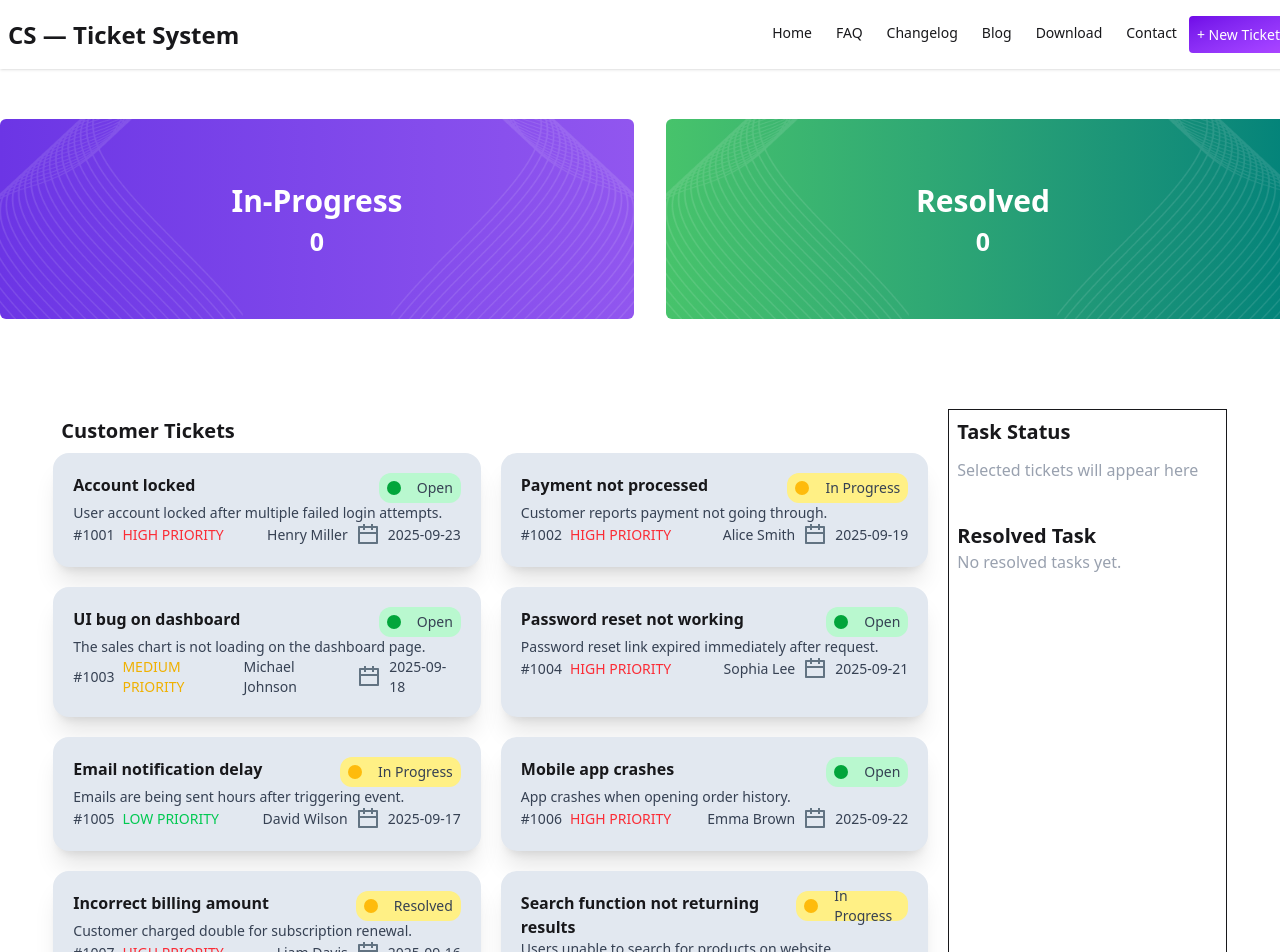
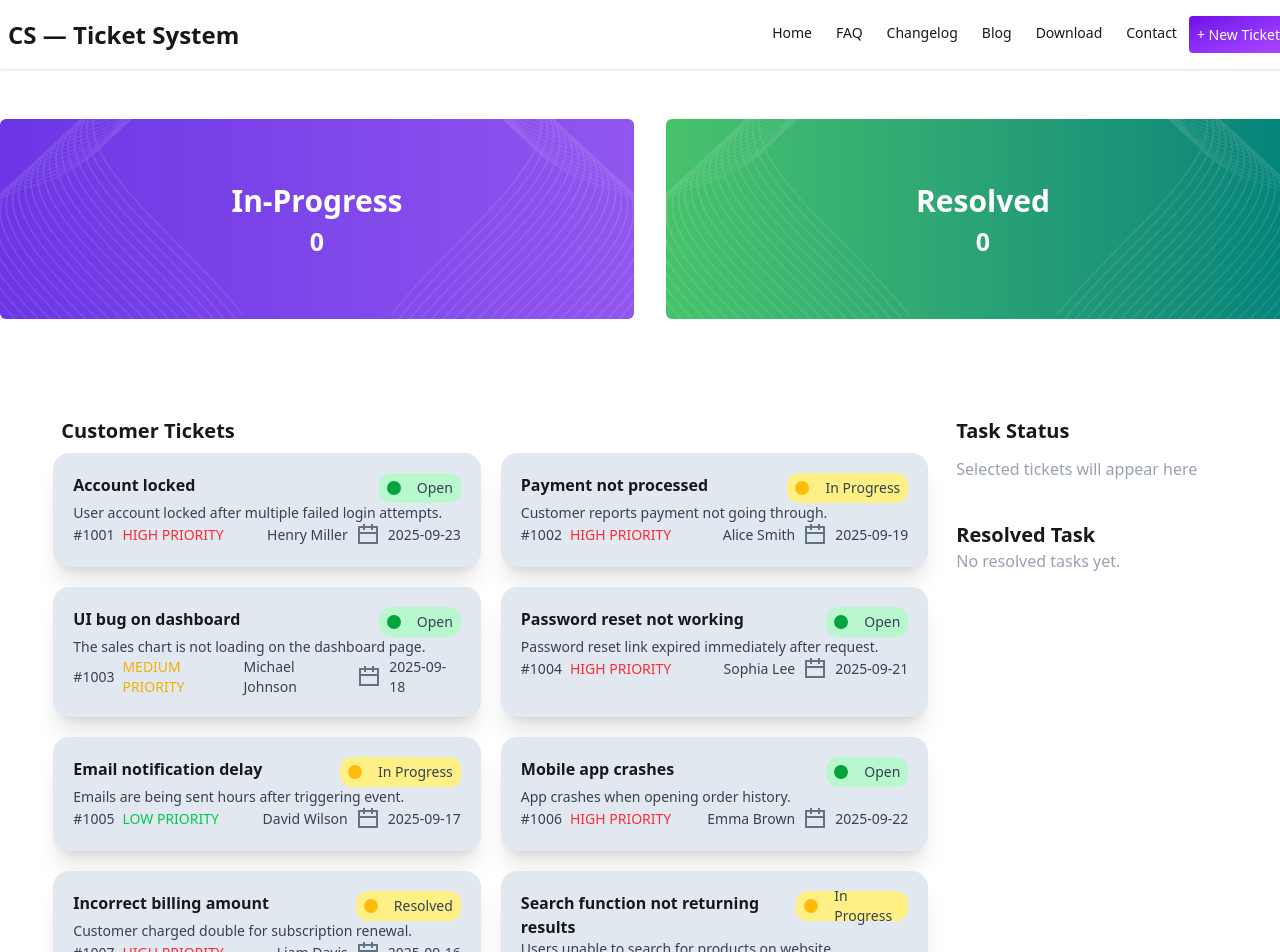
Before and after one commit to hriday33333/customer-support, a React (Vite) app: page / in a window 1280 px wide. Shown: the top 952 px of the page. Built offline with nearby package versions, Linux system fonts and the light colour scheme.

Commit message:
added Task Status andResolved Task component

```diff
--- a/src/App.jsx
+++ b/src/App.jsx
@@ -15,7 +15,7 @@ const coustomarsPromise = fatchCoustmer()
 
 function App() {
   const [count, setCount] = useState(0)
-  const [selectedCustomers, setSelectedCustomers] = useState([]) // ✅ plural
+  const [selectedCustomers, setSelectedCustomers] = useState([])
 
   return (
     <>
@@ -26,8 +26,8 @@ function App() {
         <TicketSection
           setCount={setCount}
           coustomarsPromise={coustomarsPromise}
-          setSelectedCustomers={setSelectedCustomers}  // ✅ plural
-          selectedCustomers={selectedCustomers}        // ✅ plural
+          setSelectedCustomers={setSelectedCustomers}
+          selectedCustomers={selectedCustomers}
         />
       </Suspense>
 
--- a/src/Components/TaskBox/Task.jsx
+++ b/src/Components/TaskBox/Task.jsx
@@ -2,7 +2,7 @@
 import Resolved from '../../Components/ResolvedTask/Resolved';
 const Task = ({ selectedCustomers }) => {
   return (
-    <div className='border md:col-span-3 col-span-5 p-2'>
+    <div className=' md:col-span-3 col-span-5 p-2'>
       <div>
         <div className="text-xl font-bold">Task Status</div>
 
```
Also changed, not shown: 1 other file (tests, documents, lock files or other folders).
